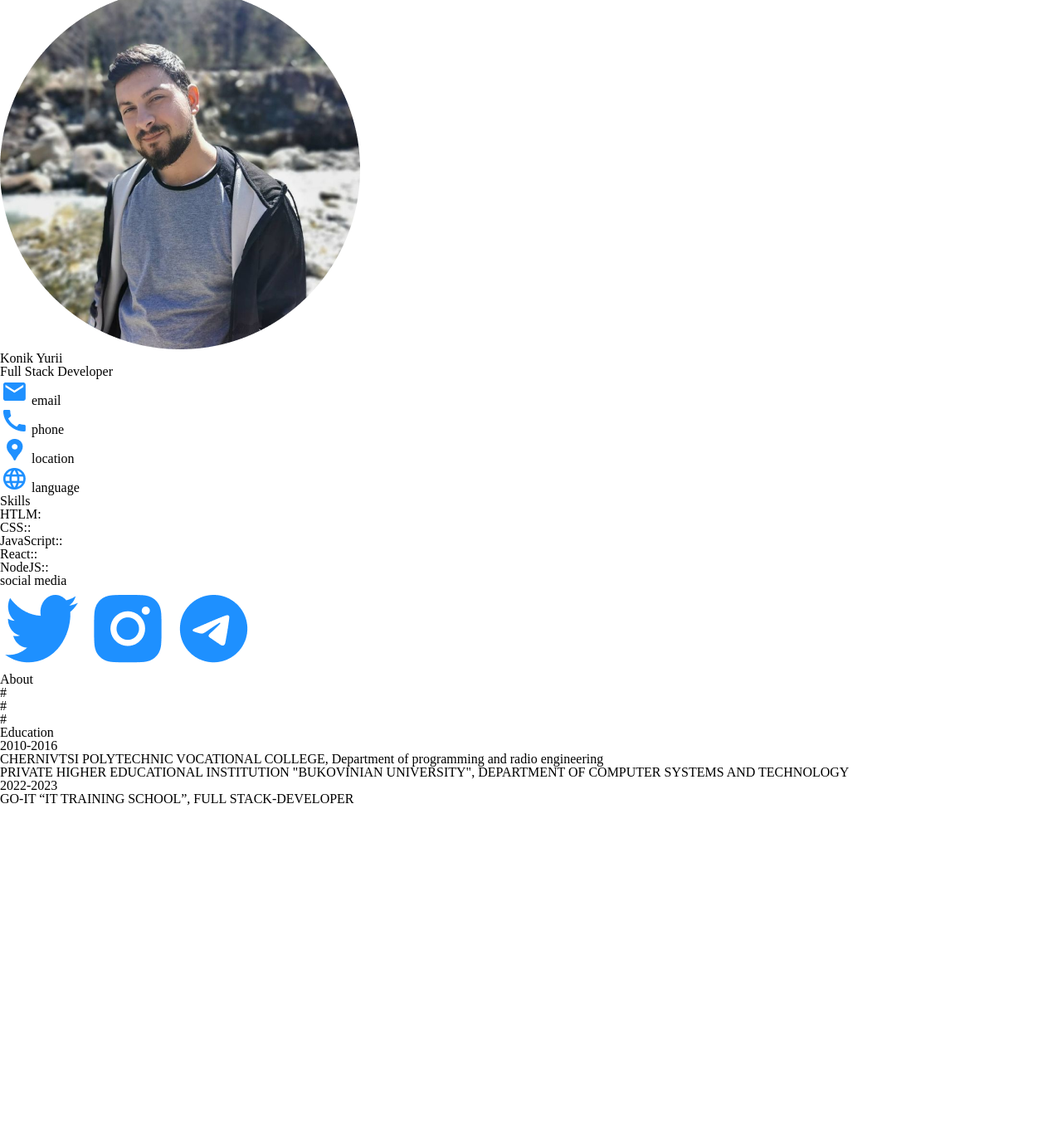
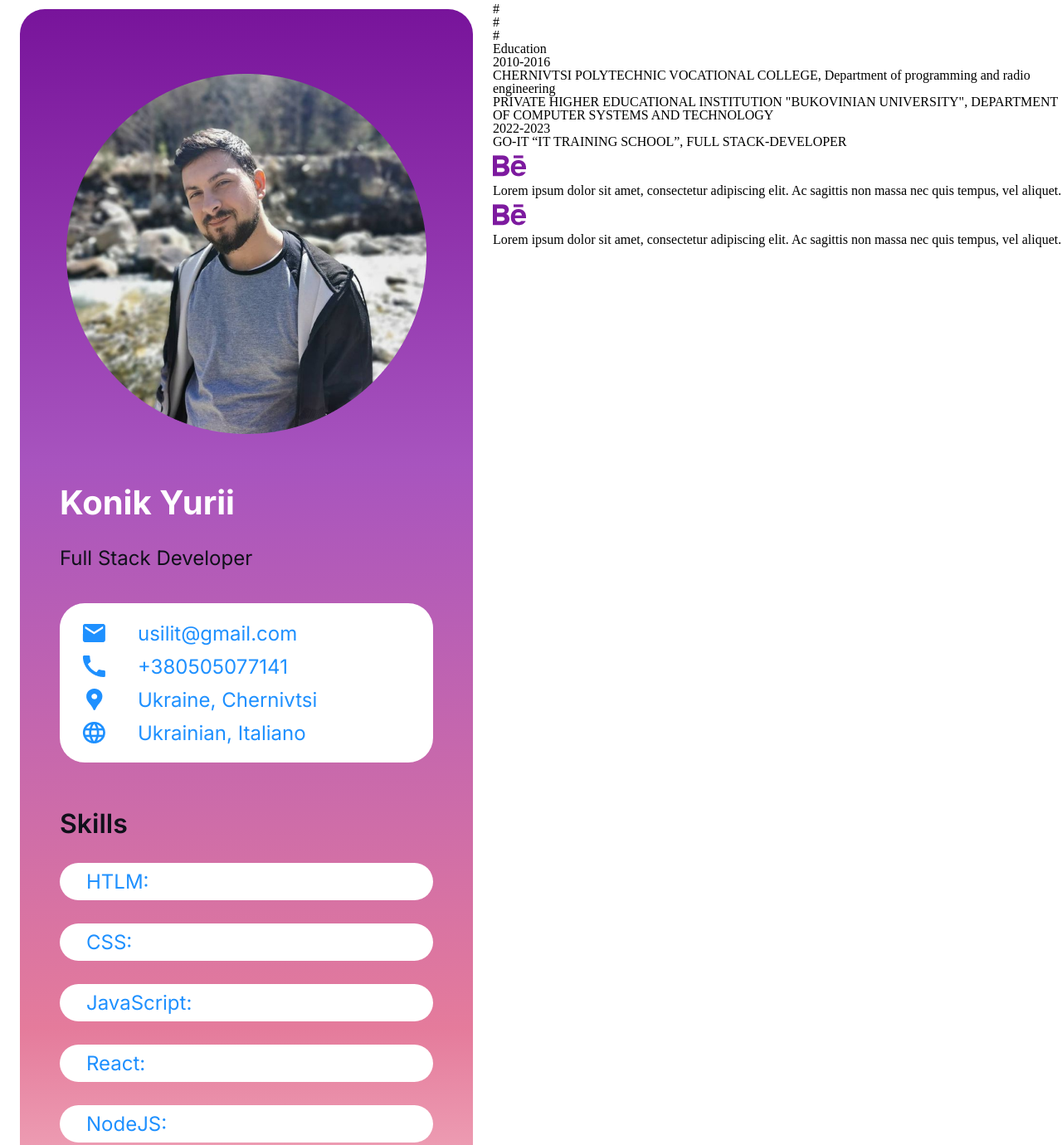
Before and after one commit to konikyurii/Resume, a plain HTML site: page index.html in a window 1280 px wide. Shown: the part 13-1393 px from the top of the page at 83% size. Before the commit the page ends 984 px from the top, so only its background shows below. Drawn offline with Linux system fonts and the light colour scheme.

Commit message:
закінчив ліву сторону

```diff
--- a/css/style.css
+++ b/css/style.css
@@ -0,0 +1,104 @@
+*{
+    margin: 0;
+    padding: 0;
+    box-sizing: border-box;
+}
+
+.container{
+    display: flex;
+    width: 1280px;
+    margin: 0 auto;
+}
+
+.info{
+    background: linear-gradient(180deg, #78149B 0%, rgba(132, 14, 164, 0.709375) 32.29%, rgba(205, 6, 67, 0.53) 72.4%, rgba(255, 0, 0, 0.1) 100%);
+    border-radius: 30px;
+    margin: 24px;
+}
+
+.info_img{
+    width: 434px;
+    margin: 78px 56px 56px 56px;
+}
+
+.info_name{
+    font-family: 'Inter';
+    font-style: normal;
+    font-weight: 700;
+    font-size: 40px;
+    line-height: 48px;
+    color: #FFFFFF;
+    margin-left: 48px;
+    margin-bottom: 28px;
+}
+
+.info_job{
+    font-family: 'Inter';
+    font-style: normal;
+    font-weight: 400;
+    font-size: 24px;
+    line-height: 29px;
+    color: #10101A;
+    margin-left: 48px;
+    margin-bottom: 40px;
+}
+
+.data{
+    background-color: #FFFFFF;
+    border-radius: 30px;
+    margin: 0 48px 54px 48px;
+    padding: 12px 0px 12px 24px;
+}
+
+.data_list{
+    display: flex;
+    margin: 8px 0;
+}
+
+.data_text{
+    font-family: 'Inter';
+    font-weight: 400;
+    font-size: 24px;
+    line-height: 29px;
+    display: flex;
+    align-items: center;
+    color: #1E90FF;
+    margin-left: 36px;
+}
+
+.text_item{
+    font-family: 'Inter';
+        font-style: normal;
+        font-weight: 600;
+        font-size: 32px;
+        line-height: 39px;
+        color: #10101A;
+        margin-left: 48px;
+}
+
+.skil_list{
+    background-color: #FFFFFF;
+    border-radius: 30px;
+    margin: 28px 48px;
+    padding: 8px;
+}
+
+.skil_text{
+    font-family: 'Inter';
+    font-weight: 400;
+    font-size: 24px;
+    line-height: 29px;
+    display: flex;
+    align-items: center;
+    color: #1E90FF;
+    margin-left: 24px;
+}
+
+.social_list{
+    background-color: #FFFFFF;
+    border-radius: 30px;
+    margin: 40px 48px 72px 48px;
+    padding: 26px;
+    display: flex;
+    justify-content: space-between;
+}
--- a/index.html
+++ b/index.html
@@ -4,46 +4,71 @@
     <meta charset="UTF-8">
     <meta http-equiv="X-UA-Compatible" content="IE=edge">
     <meta name="viewport" content="width=device-width, initial-scale=1.0">
+    <link rel="preconnect" href="https://fonts.googleapis.com">
+    <link rel="preconnect" href="https://fonts.gstatic.com" crossorigin>
+    <link href="https://fonts.googleapis.com/css2?family=Inter:wght@400;600;700&family=Montserrat:wght@400;600&display=swap"
+        rel="stylesheet">
     <link rel="stylesheet" href="./css/reset.css">
     <link rel="stylesheet" href="./css/style.css">
     <title>Resume</title>
 </head>
+
 <body>
-    <main>
+    <div class="container">
         <div class="info">
-            <div>
-                <img src="./img/photo.png" alt="info_img">
-                <div class="info_name">
-                    <h1 class="text1">Konik Yurii</h1>
+            <div class="info_wrapper">
+                <div>
+                    <img class="info_img" src="./img/photo.png" alt="info-img">
+                    <div class="info_name">
+                        <h1>Konik Yurii</h1>
+                    </div>
                 </div>
             </div>
 
             <div class="info_job">
-            <h3 class="text_job">Full Stack Developer</h3>
+                <h3>Full Stack Developer</h3>
             </div>
 
             <div class="data">
-                <ul class="data_list">
-                    <li><img src="./img/Email.png" alt="email"> email</li>
-                    <li><img src="./img/call.png" alt="call"> phone</li>
-                    <li><img src="./img/location_pin.png" alt="location"> location</li>
-                    <li><img src="./img/language.png" alt="language"> language</li>
-                </ul>
+                <div class="data_list">
+                    <img class="data_img" src="./img/Email.png" alt="email">
+                    <p class="data_text">usilit@gmail.com</p>
+                </div>
+                <div class="data_list">
+                    <img src="./img/call.png" alt="call">
+                    <p class="data_text">+380505077141</p>
+                </div>
+                <div class="data_list">
+                    <img src="./img/location_pin.png" alt="location">
+                    <p class="data_text">Ukraine, Chernivtsi</p>
+                </div>
+                <div class="data_list">
+                    <img src="./img/language.png" alt="language">
+                    <p class="data_text">Ukrainian, Italiano</p>
+                </div>
             </div>
 
             <div class="skills">
                 <h2 class="text_item">Skills</h2>
-                <ul class="skills_list">
-                    <li class="skills_item">HTLM:</li>
-                    <li class="skills_item">CSS::</li>
-                    <li class="skills_item">JavaScript::</li>
-                    <li class="skills_item">React::</li>
-                    <li class="skills_item">NodeJS::</li>
-                </ul>
+                <div class="skil_list">
+                    <p class="skil_text">HTLM:</p>
+                </div>
+                <div class="skil_list">
+                    <p class="skil_text">CSS:</p>
+                </div>
+                <div class="skil_list">
+                    <p class="skil_text">JavaScript:</p>
+                </div>
+                <div class="skil_list">
+                    <p class="skil_text">React:</p>
+                </div>
+                <div class="skil_list">
+                    <p class="skil_text">NodeJS:</p>
+                </div>
             </div>
 
             <div class="social">
-                <h2 class="text_item">social media</h2>
+                <h2 class="text_item">Social media</h2>
                 <div class="social_list">
                     <img class="social_item" src="./img/twitter.png" alt="twitter">
                     <img class="social_item" src="./img/instagram.png" alt="instagram">
@@ -89,7 +114,27 @@
                 </div>
             </div>
 
+            <div class="Companies_wrapper">
+                <div class="companies">
+                    <div class="companies_logo">
+                        <img class="comp_logo" src="./img/behance.png" alt="behance">
+                    </div>
+                    <div class="companies_info">
+                        Lorem ipsum dolor sit amet, consectetur adipiscing elit. Ac sagittis non massa nec quis tempus, vel aliquet.
+                    </div>
+                </div>
+
+                <div class="companies">
+                    <div class="companies_logo">
+                        <img class="comp_logo" src="./img/behance.png" alt="behance">
+                    </div>
+                    <div class="companies_info">
+                        Lorem ipsum dolor sit amet, consectetur adipiscing elit. Ac sagittis non massa nec quis tempus, vel aliquet.
+                    </div>
+                </div>
+            </div>
+
         </div>
-    </main>
+    </div>
 </body>
 </html>
```
